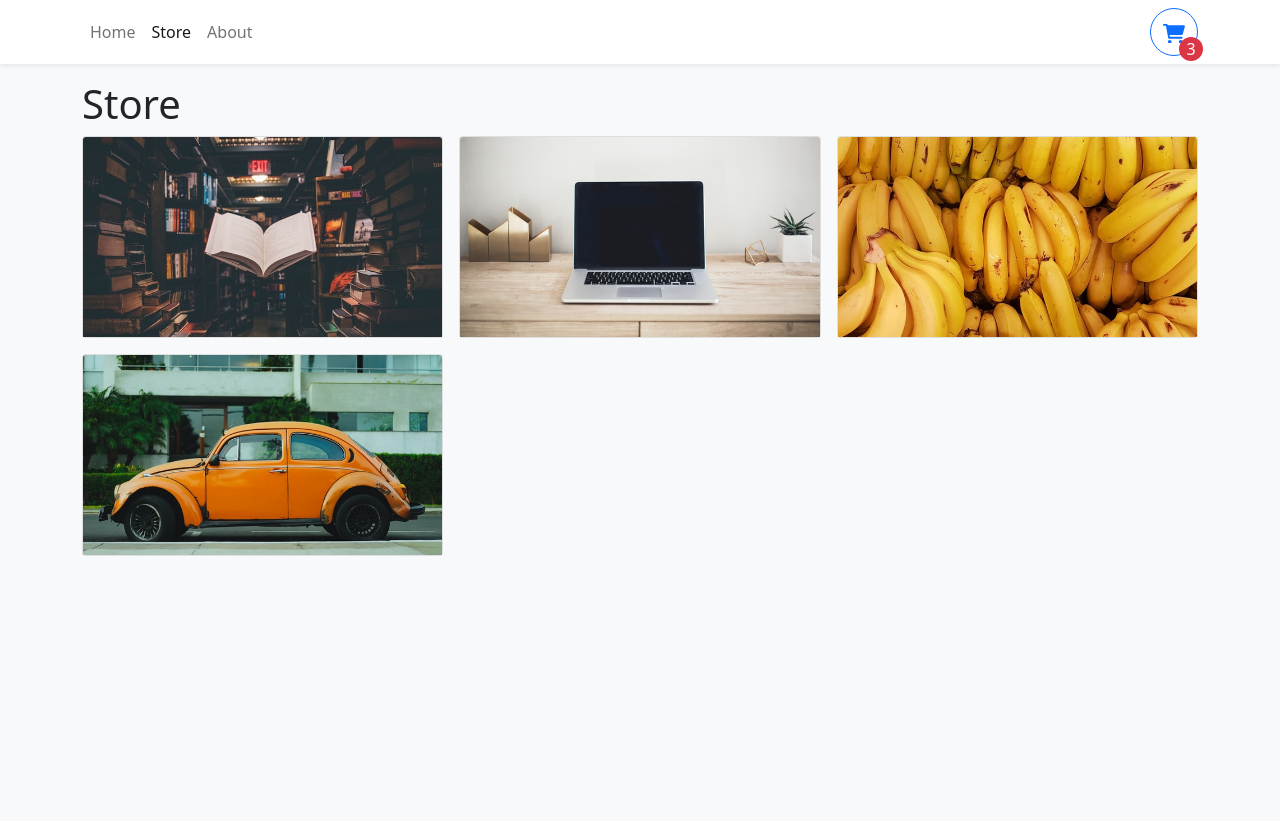
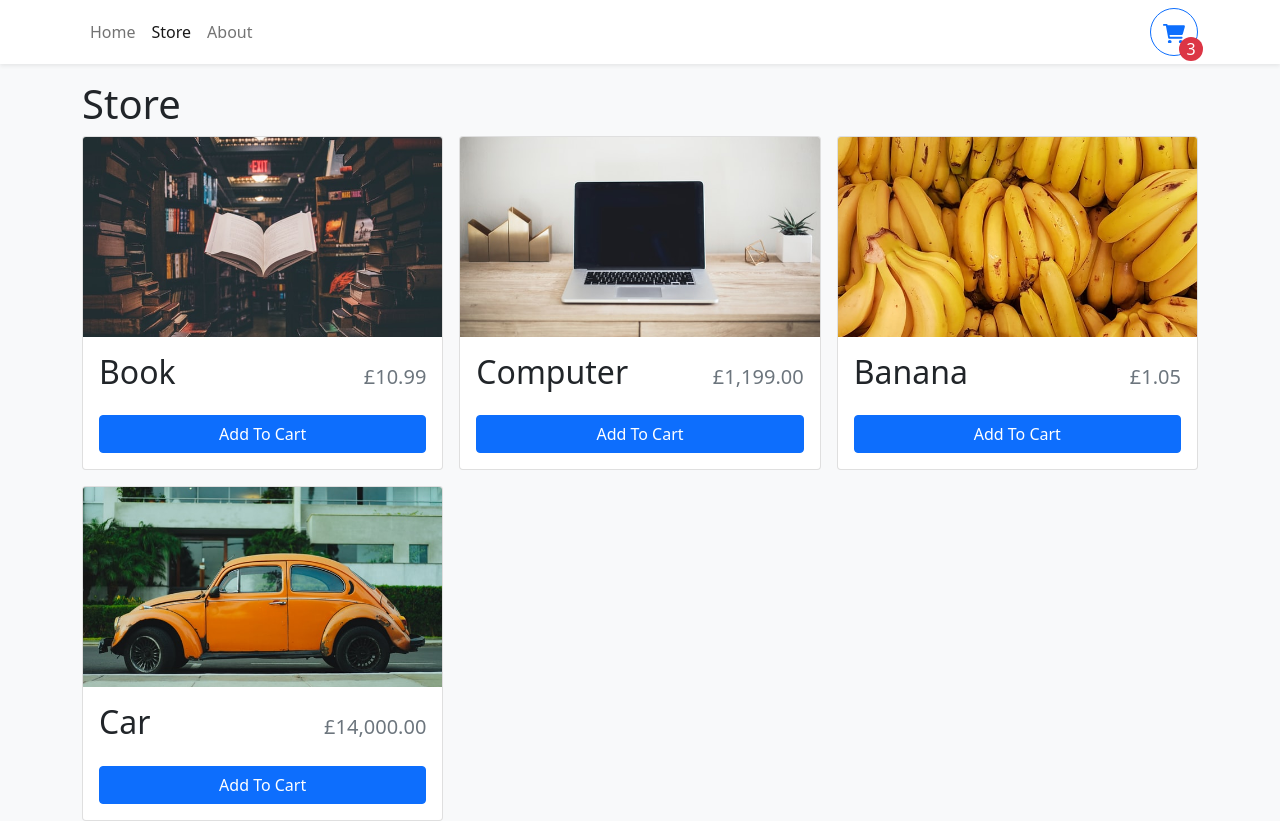
Before and after one commit to samuelmbp/shopping-cart, a React (Vite) app: page /store in a window 1280 px wide. Before the commit the page ends 800 px from the top, so only its background shows below. Built offline with nearby package versions, Linux system fonts and the light colour scheme.

Commit message:
Add shopping cart buttons, product name and price

```diff
--- a/src/components/StoreItem.tsx
+++ b/src/components/StoreItem.tsx
@@ -1,4 +1,5 @@
-import { Card } from "react-bootstrap";
+import { Button, Card } from "react-bootstrap";
+import formatCurrency from "../utils/formatCurrency";
 
 type StoreItemProps = {
   id: number;
@@ -7,14 +8,46 @@
   imgUrl: string;
 };
 const StoreItem = ({ id, name, price, imgUrl }: StoreItemProps) => {
+  const quantity = 0;
+
   return (
-    <Card>
+    <Card className="h-100">
       <Card.Img
         variant="top"
         src={imgUrl}
         height={"200px"}
         style={{ objectFit: "cover" }}
       />
+
+      <Card.Body className="d-flex flex-column">
+        <Card.Title className="d-flex justify-content-between align-items-baseline mb-4">
+          <span className="fs-2">{name}</span>
+          <span className="ms-2 text-muted">{formatCurrency(price)}</span>
+        </Card.Title>
+        <div className="mt-auto">
+          {quantity === 0 ? (
+            <Button className="w-100">Add To Cart</Button>
+          ) : (
+            <div
+              className="d-flex align-items-center flex-column"
+              style={{ gap: ".5rem" }}
+            >
+              <Button>-</Button>
+              <div>
+                <span className="fs-3">{quantity}</span> in cart
+              </div>
+              <Button>+</Button>
+              <div
+                className="d-flex align-items-center justify-content-center"
+                style={{ gap: ".5rem" }}
+              >
+                Bye
+              </div>
+              <Button variant="danger">Remove</Button>
+            </div>
+          )}
+        </div>
+      </Card.Body>
     </Card>
   );
 };
--- /dev/null
+++ b/src/utils/formatCurrency.ts
@@ -0,0 +1,9 @@
+const CURRENCY_FORMATTER = new Intl.NumberFormat(undefined, {
+  currency: "GBP",
+  style: "currency",
+});
+
+const formatCurrency = (currency: number) =>
+  CURRENCY_FORMATTER.format(currency);
+
+export default formatCurrency;
```
